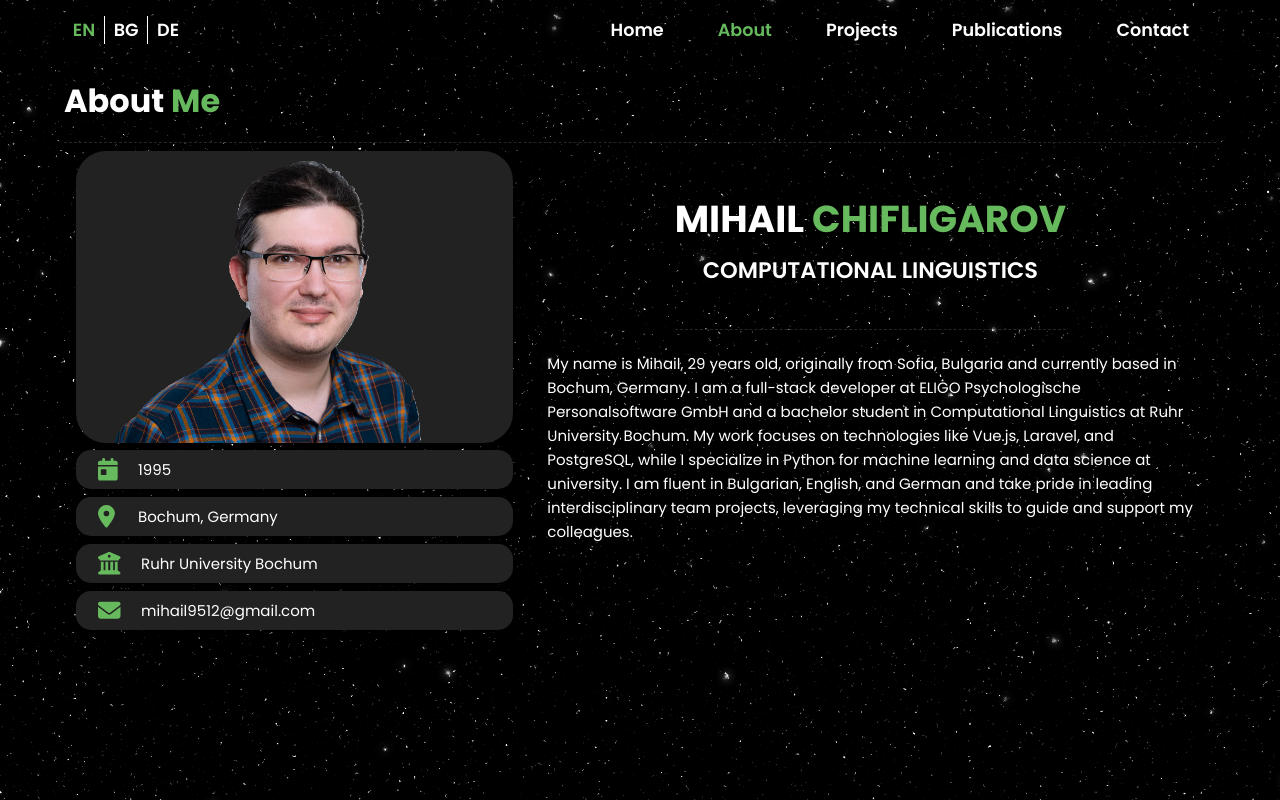
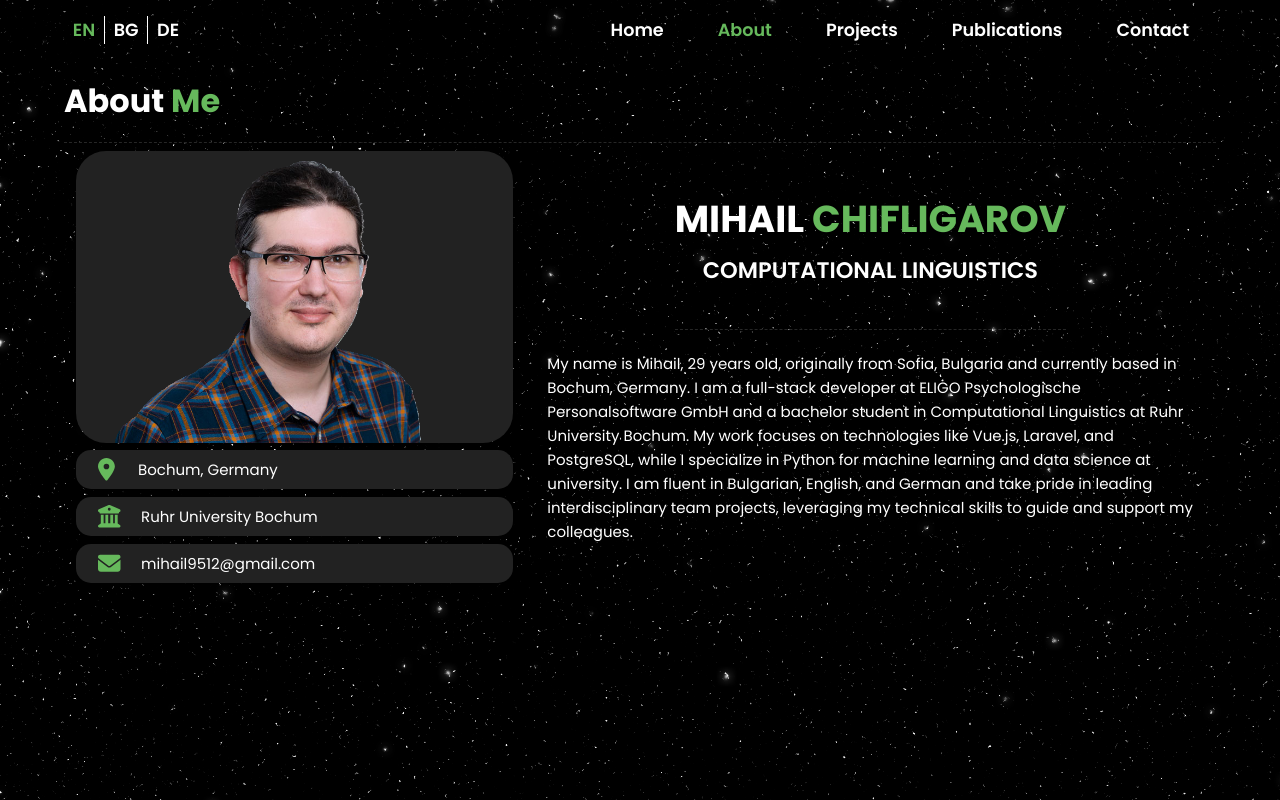
Before and after one commit to yanchdramch/yanchdramch.github.io, a Vue app: page /about in a window 1280 px wide. Built offline with nearby package versions, Linux system fonts and the light colour scheme.

Commit message:
removed birth date from about

```diff
--- a/src/main.js
+++ b/src/main.js
@@ -12,11 +12,11 @@ import { library } from '@fortawesome/fontawesome-svg-core'
 import { FontAwesomeIcon } from '@fortawesome/vue-fontawesome'
 
 /* import specific icons */
-import { faLocationDot, faEnvelope, faGraduationCap, faBuildingColumns, faBriefcase, faEnvelopeOpen, faCalendarDay } from '@fortawesome/free-solid-svg-icons'
+import { faLocationDot, faEnvelope, faGraduationCap, faBuildingColumns, faBriefcase, faEnvelopeOpen } from '@fortawesome/free-solid-svg-icons'
 import { faSquareGithub, faLinkedin } from '@fortawesome/free-brands-svg-icons'
 
 /* add icons to the library */
-library.add(faLocationDot, faEnvelope, faGraduationCap, faSquareGithub, faLinkedin, faBuildingColumns, faBriefcase, faEnvelopeOpen, faCalendarDay)
+library.add(faLocationDot, faEnvelope, faGraduationCap, faSquareGithub, faLinkedin, faBuildingColumns, faBriefcase, faEnvelopeOpen)
 
 /* import and register Swiper custom elements */
 import { register } from 'swiper/element/bundle';
--- a/src/views/AboutView.vue
+++ b/src/views/AboutView.vue
@@ -9,7 +9,6 @@
     <div class="details">
       <div class="col leftcol">
         <img src="/images/profile-picture.png" alt="profile picture" class="picture">
-        <DetailComponent text="1995" icon="calendar-day" set="fas" />
         <DetailComponent text="Bochum, Germany" icon="location-dot" set="fas" />
         <DetailComponent text="Ruhr University Bochum" icon="building-columns" set="fas"
           link="https://www.ruhr-uni-bochum.de/en" />
```
